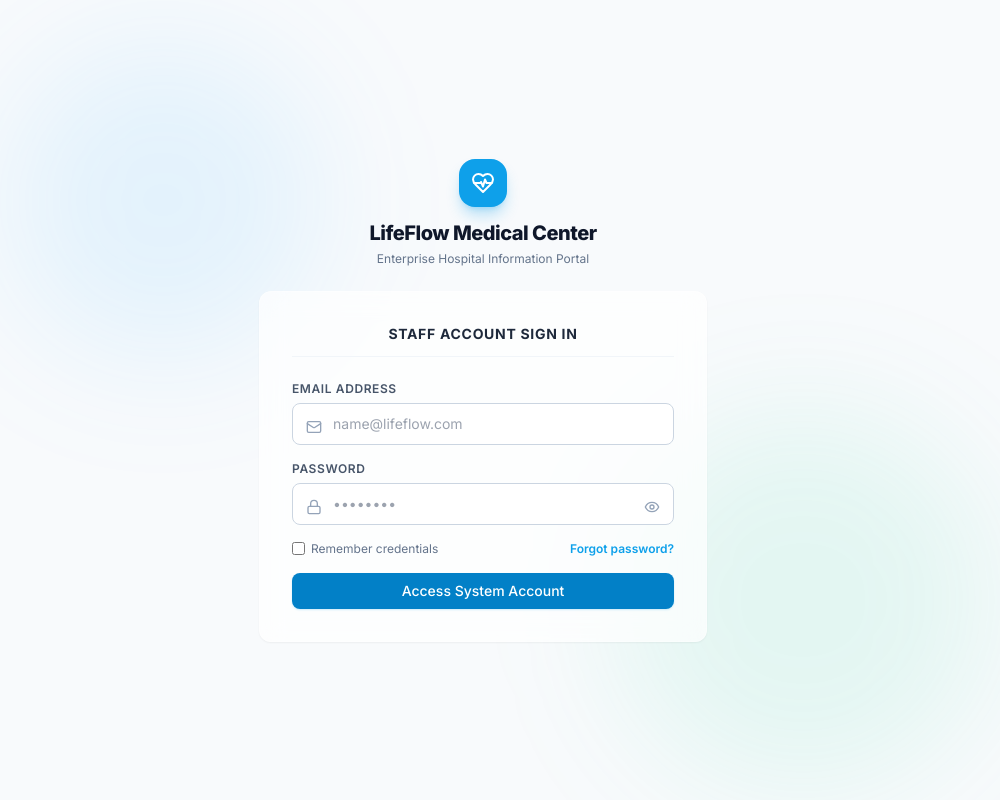
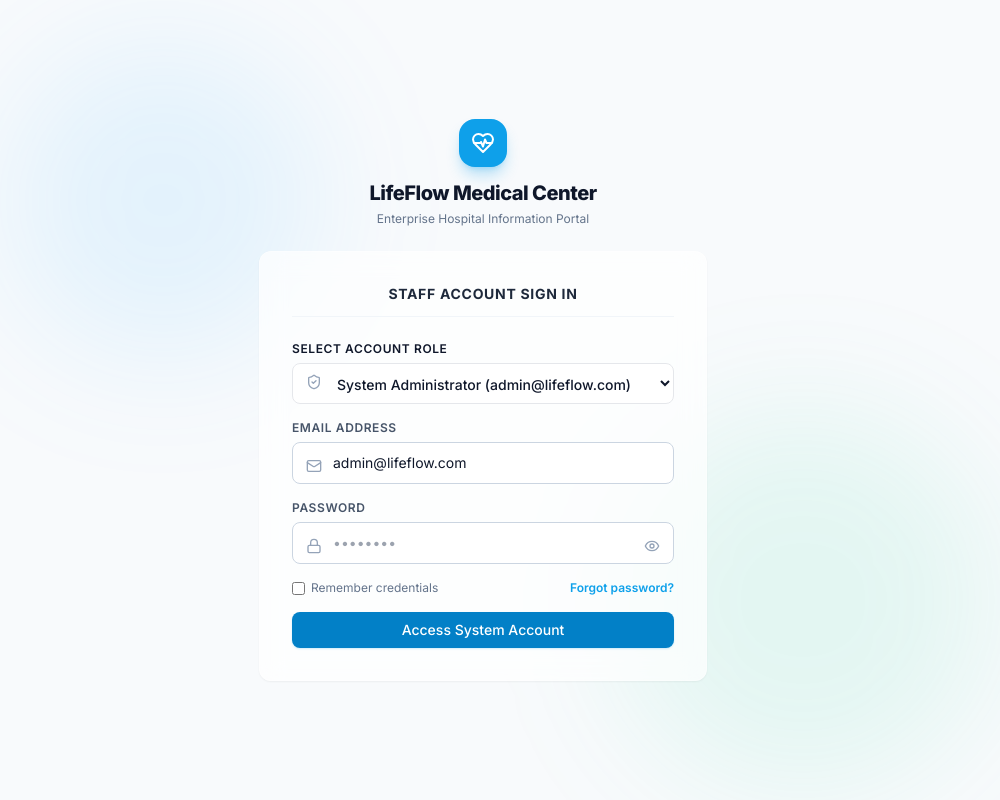
Before and after one commit to zeeshan99996/HOSPITAL-MANAGEMENT-SYSTEM-, a React (Vite) app in the folder frontend/: page / in a window 1280 px wide. Shown: the whole page, without its empty margins (157-1157 px from the left). Built offline with nearby package versions, Linux system fonts and the light colour scheme.

Commit message:
Add Account Role selector dropdown to Login page

```diff
--- a/frontend/src/pages/Login.tsx
+++ b/frontend/src/pages/Login.tsx
@@ -1,17 +1,35 @@
 import React, { useState } from 'react';
 import { useAuth } from '../context/AuthContext';
 import { Input, Button, Card } from '../components/UI';
-import { HeartPulse, Lock, Mail, Eye, EyeOff } from 'lucide-react';
+import { HeartPulse, Lock, Mail, Eye, EyeOff, ShieldCheck } from 'lucide-react';
 
 export const Login: React.FC = () => {
   const { login } = useAuth();
   const [error, setError] = useState('');
   const [loading, setLoading] = useState(false);
 
-  // Login form fields
-  const [email, setEmail] = useState('');
+  // Login form fields & Role selection
+  const [selectedRole, setSelectedRole] = useState('admin');
+  const [email, setEmail] = useState('admin@lifeflow.com');
   const [password, setPassword] = useState('');
   const [showPassword, setShowPassword] = useState(false);
+
+  const roleAccounts: Record<string, { name: string; email: string }> = {
+    admin: { name: 'System Administrator', email: 'admin@lifeflow.com' },
+    doctor: { name: 'Medical Doctor', email: 'doctor@lifeflow.com' },
+    receptionist: { name: 'Front Desk Receptionist', email: 'receptionist@lifeflow.com' },
+    pharmacist: { name: 'Clinical Pharmacist', email: 'pharmacist@lifeflow.com' },
+    lab_technician: { name: 'Laboratory Technician', email: 'lab@lifeflow.com' },
+    accountant: { name: 'Financial Accountant', email: 'accountant@lifeflow.com' },
+    custom: { name: 'Other / Custom Email', email: '' }
+  };
+
+  const handleRoleChange = (roleKey: string) => {
+    setSelectedRole(roleKey);
+    if (roleKey !== 'custom') {
+      setEmail(roleAccounts[roleKey]?.email || '');
+    }
+  };
 
   const handleLoginSubmit = async (e: React.FormEvent) => {
     e.preventDefault();
@@ -56,6 +74,29 @@ export const Login: React.FC = () => {
           )}
 
           <form onSubmit={handleLoginSubmit} className="space-y-4">
+            {/* Account Role Selector Dropdown */}
+            <div>
+              <label className="block text-xs font-semibold text-slate-650 dark:text-slate-400 mb-1.5 uppercase tracking-wider">
+                Select Account Role
+              </label>
+              <div className="relative">
+                <select
+                  value={selectedRole}
+                  onChange={(e) => handleRoleChange(e.target.value)}
+                  className="w-full px-3.5 py-2.5 pl-10 rounded-lg border border-slate-350 dark:border-slate-800 text-sm bg-white dark:bg-dark-900 text-slate-900 dark:text-slate-100 focus:outline-none focus:ring-2 focus:ring-brand-500/20 focus:border-brand-500 font-medium"
+                >
+                  <option value="admin">System Administrator (admin@lifeflow.com)</option>
+                  <option value="doctor">Medical Doctor (doctor@lifeflow.com)</option>
+                  <option value="receptionist">Front Desk Receptionist (receptionist@lifeflow.com)</option>
+                  <option value="pharmacist">Clinical Pharmacist (pharmacist@lifeflow.com)</option>
+                  <option value="lab_technician">Laboratory Technician (lab@lifeflow.com)</option>
+                  <option value="accountant">Financial Accountant (accountant@lifeflow.com)</option>
+                  <option value="custom">Other / Custom Email</option>
+                </select>
+                <ShieldCheck className="absolute left-3.5 top-[11px] h-4 w-4 text-slate-400" />
+              </div>
+            </div>
+
             <div className="relative">
               <Input
                 label="Email Address"
@@ -63,7 +104,10 @@ export const Login: React.FC = () => {
                 placeholder="name@lifeflow.com"
                 required
                 value={email}
-                onChange={e => setEmail(e.target.value)}
+                onChange={e => {
+                  setEmail(e.target.value);
+                  setSelectedRole('custom');
+                }}
                 className="pl-10"
               />
               <Mail className="absolute left-3.5 top-[38px] h-4 w-4 text-slate-400" />
```
